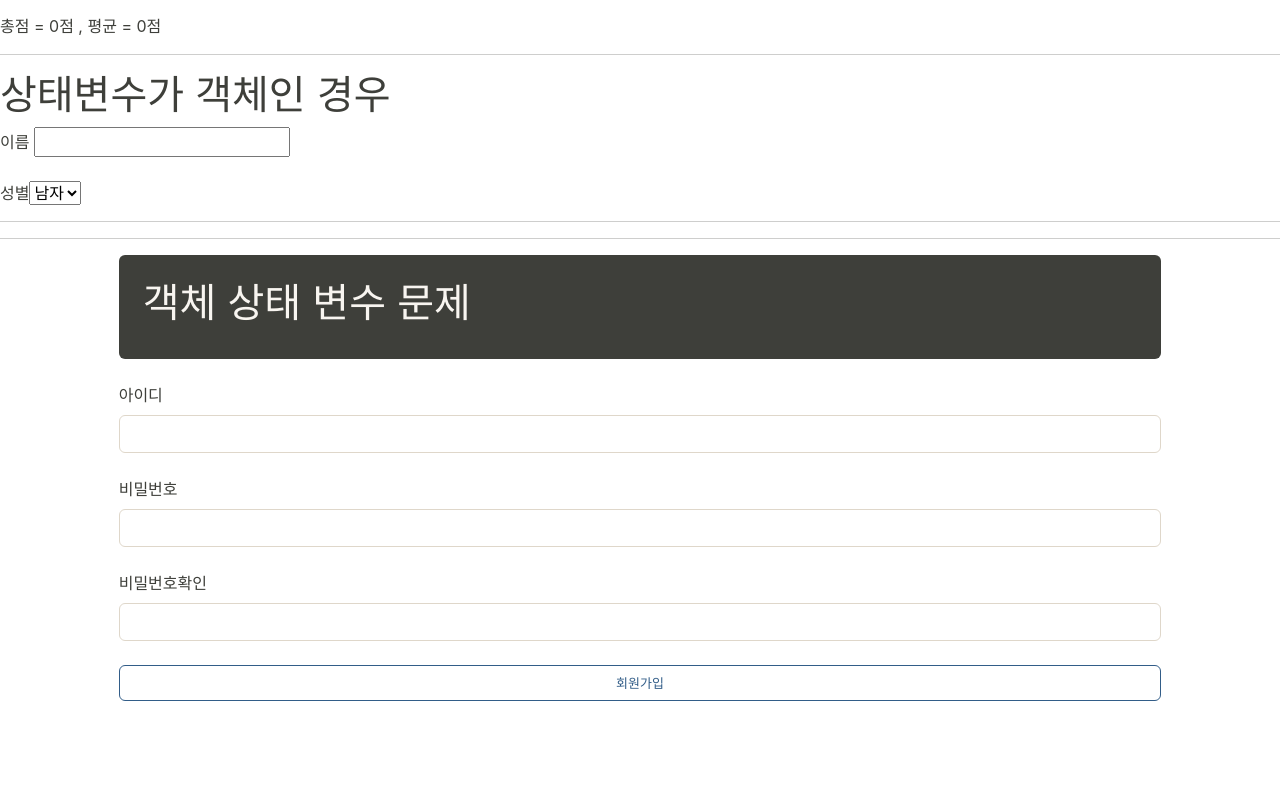
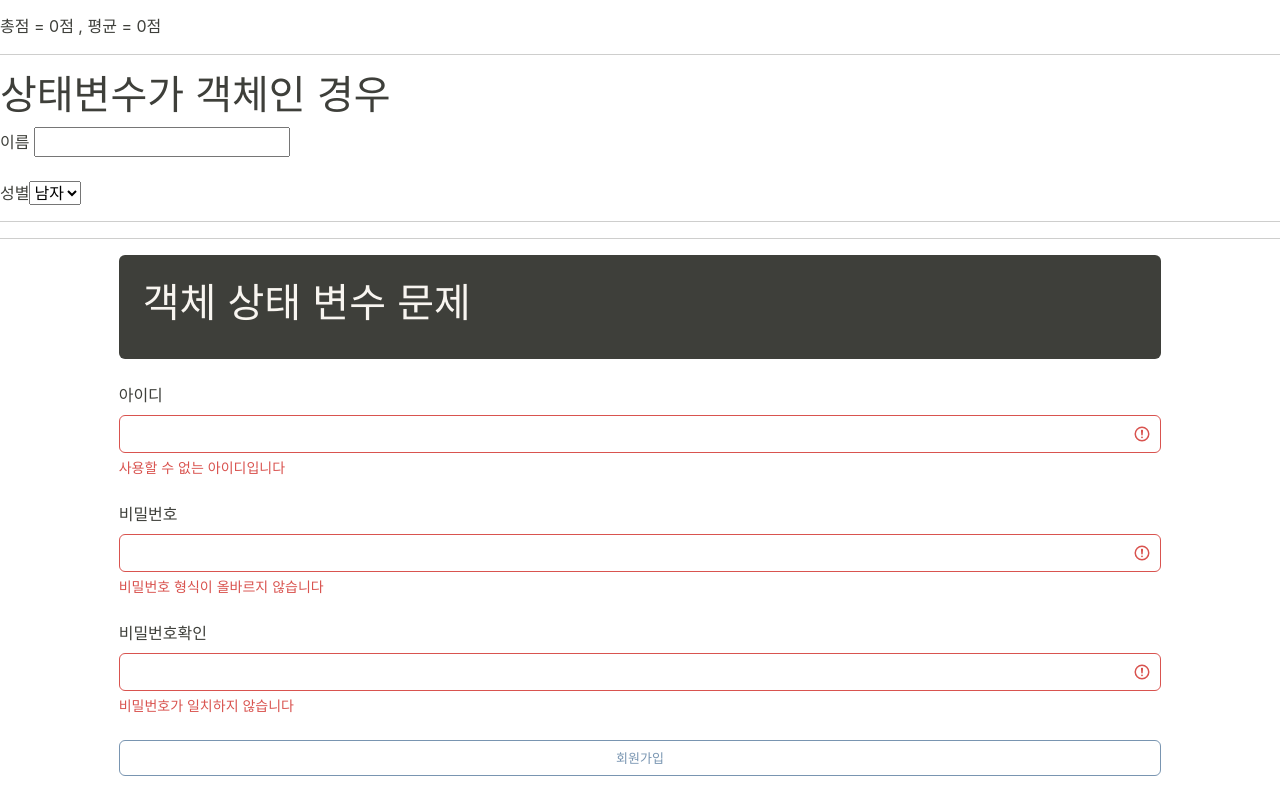
Before and after one commit to juyeonjo21/jy21-react, a React (Create React App) app in the folder demo03/: page / in a window 1280 px wide. Shown: the part 1562-2362 px from the top of the page. Before the commit the page ends 2287 px from the top, so only its background shows below. Built offline with nearby package versions, Linux system fonts and the light colour scheme.

Commit message:
상태 변수를 이용한 조건부 클래스 설정 및 속성 설정

```diff
--- a/demo03/src/components/Exam07.js
+++ b/demo03/src/components/Exam07.js
@@ -59,30 +59,50 @@ const Exam07 = () => {
                     <div className="row mt-4">
                         <div className="col">
                             <label className="form-label">아이디</label>
-                            <input type="text" name="memberId" className="form-control"
+                            <input type="text" name="memberId"
+                             className={
+                                `form-control
+                                ${result.memberId ? 'is-valid':'is-invalid'}
+                                `}
                                 value={member.memberId} onChange={changeMember} />
+                        <div className="valid-feedback">멋진 아이디입니다!</div>
+                        <div className="invalid-feedback">사용할 수 없는 아이디입니다</div>
                         </div>
                     </div>
 
                     <div className="row mt-4">
                         <div className="col">
                             <label className="form-label">비밀번호</label>
-                            <input type="password" name="memberPw" className="form-control"
+                            <input type="password" name="memberPw"
+                            className={
+                                `form-control
+                                ${result.memberPw ? 'is-valid':'is-invalid'}
+                                `}
                                 value={member.memberPw} onChange={changeMember} />
+                                <div className="valid-feedback">올바른 형식의 비밀번호입니다</div>
+                        <div className="invalid-feedback">비밀번호 형식이 올바르지 않습니다</div>
                         </div>
                     </div>
 
                     <div className="row mt-4">
                         <div className="col">
                             <label className="form-label">비밀번호확인</label>
-                            <input type="password" name="memberPwRe" className="form-control"
+                            <input type="password" name="memberPwRe"
+                            className={
+                                `form-control
+                                ${result.memberPwRe ? 'is-valid':'is-invalid'}
+                                `}
                                 value={member.memberPwRe} onChange={changeMember} />
+                                <div className="valid-feedback">비밀번호가 일치합니다</div>
+                        <div className="invalid-feedback">비밀번호가 일치하지 않습니다</div>
                         </div>
                     </div>
 
                     <div className="row mt-4">
                         <div className="col">
-                            <button type="button" className="btn btn-outline-primary w-100">회원가입</button>
+                            <button type="button" className="btn btn-outline-primary w-100"
+                             disabled={!(result.memberId && result.memberPw
+                                             && result.memberPwRe)}>회원가입</button>
                             <br /><br />
                         </div>
                     </div>
```
